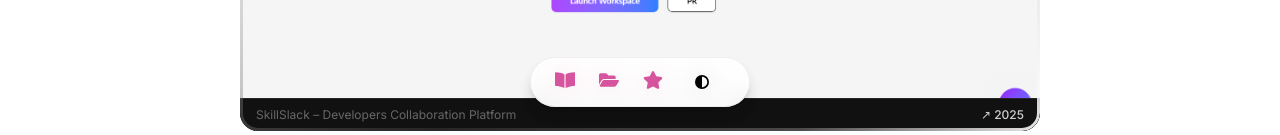
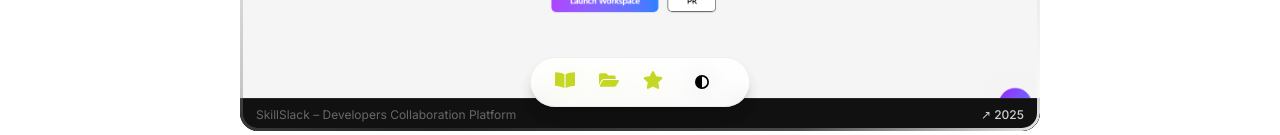
Before and after one commit to AarushiDaksh/aarushi-portfolio, a Next.js app: page / in a window 1280 px wide. Shown: the part 665-800 px from the top of the page. Built offline with nearby package versions, Linux system fonts and the light colour scheme.

Commit message:
projects

```diff
--- a/app/components/nav.tsx
+++ b/app/components/nav.tsx
@@ -22,7 +22,7 @@ export function Navbar() {
             key={path}
             href={path}
             className="flex flex-col items-center gap-1 text-xs font-medium
-                       transition-all duration-300 text-[#d6549d] hover:text-pink-600
+                       transition-all duration-300 text-[#c5d725] hover:text-pink-600
                        dark:text-neutral-300 dark:hover:text-lime-400"
           >
             <Icon size={20} />
--- a/app/globals.css
+++ b/app/globals.css
@@ -666,7 +666,7 @@ table {
   background-color: #282a36;
 
   /* base text vs header glow (decoupled) */
-  --fg: #56afb5;                        /* body text */
+  --fg: #0bb1b1;                        /* body text */
   --neon-color: #b10f79;                /* header name */
   --neon-shadow:
     0 0 6px rgba(248,248,242,.35),
```
